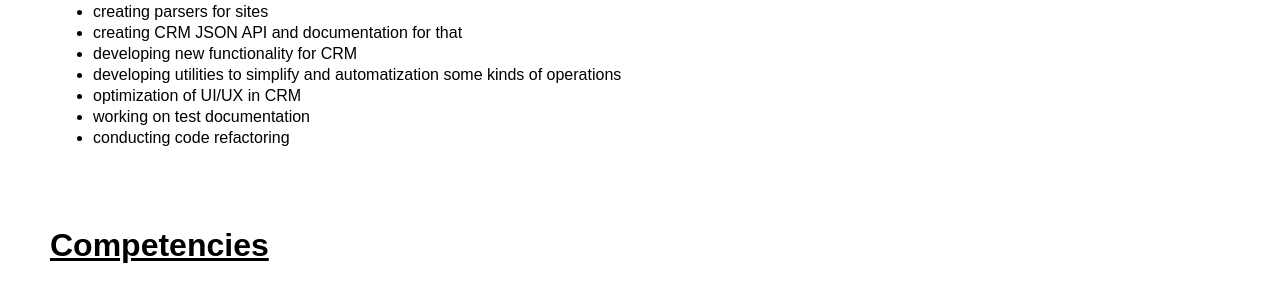
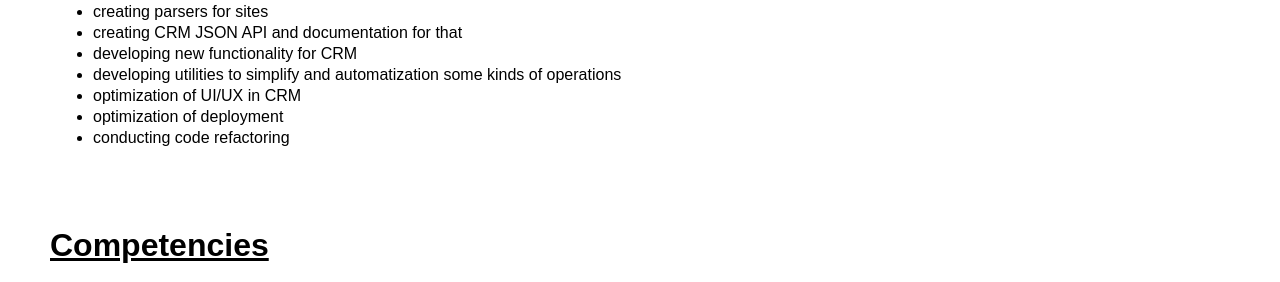
Before and after one commit to gebeto/cv, a Jekyll site: the page built from README.md, in a window 1280 px wide. Shown: the part 731-1013 px from the top of the page. Built offline with Jekyll 4.4.1, drawn with Linux system fonts in a browser that asks for light colours; our own code applies the rules of GitHub Pages for plain Markdown files.

Commit message:
add some fixes

```diff
--- a/_data/experience.json
+++ b/_data/experience.json
@@ -12,7 +12,7 @@
 			"developing new functionality for CRM",
 			"developing utilities to simplify and automatization some kinds of operations",
 			"optimization of UI/UX in CRM",
-			"working on test documentation",
+			"optimization of deployment",
 			"conducting code refactoring",
 		],
 	},
```
